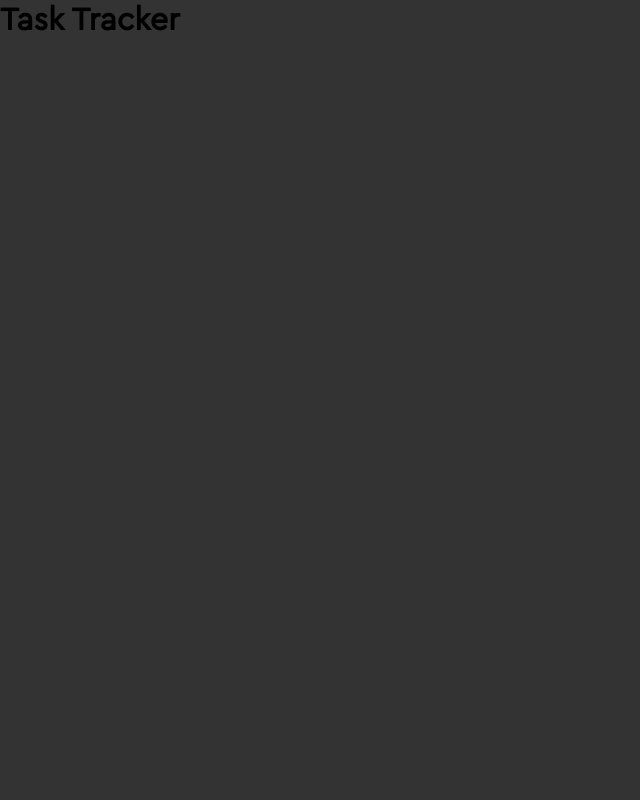
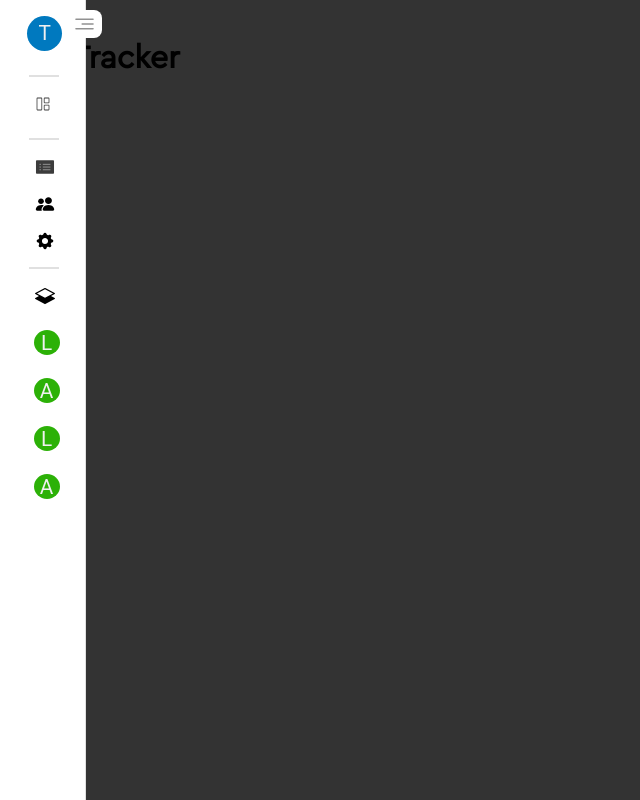
Before and after one commit to peaksoft-school/task-tracker-js9, a React (Create React App) app: page / in a window 1280 px wide. Shown: the whole page, without its empty margins (0-640 px from the left). Built offline with nearby package versions, Linux system fonts and the light colour scheme; a web font is replaced by a local one.

Commit message:
update sidebar

```diff
--- a/src/App.js
+++ b/src/App.js
@@ -1,9 +1,12 @@
+import { Sidenav } from './components/sidebar/Sidenav'
+import { data, workspacedata } from './utils/helpers/Helpers'
+
 function App() {
    return (
       <div>
+         <Sidenav data={data} workspacedata={workspacedata} />
          <h1>Task Tracker</h1>
       </div>
    )
 }
-
 export default App
--- /dev/null
+++ b/src/components/sidebar/ModalSideBar.jsx
@@ -0,0 +1,144 @@
+import { styled } from '@mui/system'
+import React, { useState } from 'react'
+import { ModalUi } from '../UI/modal/Modal'
+import { Input } from '../UI/input/Input'
+import { Button } from '../UI/button/Button'
+
+export const ModalSideBar = ({
+   showModal,
+   setShowModal,
+   editInput,
+   etidChangeInput,
+}) => {
+   const [showSecondModal, setShowSecondModal] = useState(false)
+
+   const openDeleteModal = () => {
+      setShowSecondModal(!showSecondModal)
+      setShowModal(false)
+   }
+   return (
+      <div>
+         {' '}
+         {showModal ? (
+            <StyleModalUi open={showModal} onClose={() => setShowModal(false)}>
+               <SettingStyle>Setting</SettingStyle>
+               <InputStyle
+                  value={editInput}
+                  onChange={etidChangeInput}
+                  type="text"
+               />
+               <ClarifyStyle onClick={openDeleteModal}>
+                  Delete this workspace?
+               </ClarifyStyle>
+               <ButtonContainer>
+                  <CanselButton onClick={() => setShowModal(false)}>
+                     Cancel
+                  </CanselButton>
+                  <SaveButton>Save</SaveButton>
+               </ButtonContainer>
+            </StyleModalUi>
+         ) : null}
+         {showSecondModal ? (
+            <StyleModalUi open={showSecondModal} onClose={openDeleteModal}>
+               <SettingStyle>Delete workspace</SettingStyle>
+               <ClarifyStyled>
+                  Are you sure to delete this workspace?
+               </ClarifyStyled>
+               <ButtonContainerSecond>
+                  <CanselButton onClick={openDeleteModal}>Cancel</CanselButton>
+                  <DeleteButton>Delete</DeleteButton>
+               </ButtonContainerSecond>
+            </StyleModalUi>
+         ) : null}
+      </div>
+   )
+}
+
+const SettingStyle = styled('span')(() => ({
+   fontSize: '1rem',
+   color: '#000',
+   display: 'flex',
+   justifyContent: 'center',
+   marginBottom: '1rem',
+}))
+const ButtonContainer = styled('div')(() => ({
+   display: 'flex',
+   justifyContent: 'end',
+   gap: '1rem',
+}))
+const ButtonContainerSecond = styled('div')(() => ({
+   display: 'flex',
+   justifyContent: 'end',
+   marginTop: '2.5rem',
+   gap: '1rem',
+}))
+const ClarifyStyle = styled('span')(() => ({
+   fontSize: '1rem',
+   color: '#D91212',
+   display: 'flex',
+   justifyContent: 'start',
+   marginTop: '1rem',
+   cursor: 'pointer',
+}))
+const ClarifyStyled = styled('span')(() => ({
+   fontSize: '1rem',
+   color: '#919191',
+   display: 'flex',
+   justifyContent: 'center',
+   marginTop: '1rem',
+}))
+const StyleModalUi = styled(ModalUi)(() => ({
+   display: 'flex',
+   flexDirection: 'column',
+   height: '11.625rem',
+   bordeRadius: '0.625rem',
+   background: '#FFF',
+}))
+const CanselButton = styled(Button)(() => ({
+   height: '2.125',
+   width: '4.885rem',
+   bordeRadius: '1.5rem',
+   fontFamily: 'CarePro',
+   backgroundColor: '#F0F0F0',
+   textTransform: 'capitalize',
+   color: '#919191',
+}))
+const SaveButton = styled(Button)(() => ({
+   height: '2.125',
+   width: '4rem',
+   bordeRadius: '1.5rem',
+   fontFamily: 'CarePro',
+   textTransform: 'capitalize',
+   '&:hover': {
+      backgroundColor: '#005688',
+      color: '#ffff',
+   },
+   '&:active': {
+      backgroundColor: '#57AEE0',
+   },
+}))
+const DeleteButton = styled(Button)(() => ({
+   height: '2.125',
+   width: '4.75rem',
+   bordeRadius: '1.5rem',
+   fontFamily: 'CarePro',
+   textTransform: 'capitalize',
+   backgroundColor: '#D91212',
+   '&:hover': {
+      backgroundColor: '#971414',
+      color: '#ffff',
+   },
+   '&:active': {
+      backgroundColor: '#db3333',
+   },
+}))
+const InputStyle = styled(Input)(() => ({
+   input: {
+      width: '27.3125rem',
+      height: '1.8rem',
+      padding: ' 0.375rem 1rem',
+      alignItems: ' center',
+      bordeRadius: '0.5rem',
+      border: '1px solid #D0D0D0',
+   },
+}))
--- a/src/components/sidebar/SideHead.jsx
+++ b/src/components/sidebar/SideHead.jsx
@@ -16,7 +16,10 @@ import {
    LeftIcon,
    PlusIcon,
    TemplateIcon,
+   ToolsIcon,
 } from '../../assets/icons'
+
+import { ModalSideBar } from './ModalSideBar'
 
 export const SideHead = ({
    open,
@@ -24,19 +27,41 @@ export const SideHead = ({
    activeItem,
    handleItemClick,
    menuItems,
+   handleDrawerToggle,
 }) => {
    const [toggleButton, setToggleButton] = useState(false)
+   const [showModal, setShowModal] = useState(false)
+   const [editInput, setEditInput] = useState(() =>
+      data.map((item) => item.name)
+   )
+   const etidChangeInput = (e) => {
+      setEditInput(e.target.value)
+   }
+
+   const openCloseModalHandler = (text, icon) => {
+      if (text === 'Settings' || icon === <ToolsIcon />) {
+         setShowModal(!showModal)
+         setEditInput(editInput)
+      }
+   }
+
    const toggleButtonHadler = () => {
       setToggleButton(!toggleButton)
    }
+
    return (
       <div>
          <List>
+            {data.map((item) => {
+               return (
                   <ListItem disablePadding>
                      <ListItemButton>
                         <StyleListItemIcon>
                            {open ? (
-                        <LeftIcon fill="3C3C3C" />
+                              <LeftIcon
+                                 onClick={handleDrawerToggle}
+                                 fill="3C3C3C"
+                              />
                            ) : (
                               <AvatarStyledHeader
                                  sx={{ bgcolor: '#0079BF' }}
@@ -44,16 +69,18 @@ export const SideHead = ({
                               >
                                  <p>
                                     <p style={{ fontSize: '1.3rem' }}>
-                                 {data.name[0]}
+                                       {item.name[0]}
                                     </p>
                                  </p>
                               </AvatarStyledHeader>
                            )}
                         </StyleListItemIcon>
 
-                  <ListItemText primary={data.name} />
+                        <ListItemText primary={item.name} />
                      </ListItemButton>
                   </ListItem>
+               )
+            })}
             <List />
             <DividerStyle open={open} />
             <List>
@@ -117,6 +144,9 @@ export const SideHead = ({
                      <ListItemText
                         primary={
                            <MenuItemStyles
+                              onClick={() =>
+                                 openCloseModalHandler(menuItems.text)
+                              }
                               style={{
                                  color:
                                     activeItem === menuItems.text
@@ -135,6 +165,12 @@ export const SideHead = ({
                </ActiveListItem>
             ))}
          </List>
+         <ModalSideBar
+            showModal={showModal}
+            setShowModal={setShowModal}
+            editInput={editInput}
+            etidChangeInput={etidChangeInput}
+         />
       </div>
    )
 }
--- a/src/components/sidebar/SideMain.jsx
+++ b/src/components/sidebar/SideMain.jsx
@@ -1,7 +1,6 @@
 import React, { useState } from 'react'
 import {
    Avatar,
-   Divider,
    List,
    ListItem,
    ListItemButton,
@@ -32,7 +31,6 @@ export const SideMain = ({
    }
    return (
       <div>
-         <DividerStyle open={open} />
          <List>
             <ActiveListItem
                open={open}
@@ -64,8 +62,9 @@ export const SideMain = ({
                   .slice(0, showMore ? workspacedata.length : 6)
                   .map((item) => (
                      <>
-                        <ListItem>
-                           <StyleListItemIcon key={item.name}>
+                        <Accounting>
+                           <AccountingListItemIcon key={item.name}>
+                              <StyledForSpace>
                                  <StyledAvatar
                                     sx={{ bgcolor: '#2CB107' }}
                                     alt="photo"
@@ -74,16 +73,22 @@ export const SideMain = ({
                                        {item.name[0]}
                                     </span>
                                  </StyledAvatar>
-                              <ListItemTextStyled>
-                                 {item.name}{' '}
-                              </ListItemTextStyled>
+                                 <StyledAccountingText>
+                                    {item.name}
+                                 </StyledAccountingText>
+                              </StyledForSpace>
+                              <StyledForSpaceSecond>
                                  <DownIcon
                                     onClick={() => toggleButtonHadler(item.id)}
                                     fill="3C3C3C"
-                                 style={{ marginLeft: '4.1rem' }}
+                                    style={{
+                                       marginLeft: '4.1rem',
+                                       cursor: 'pointer',
+                                    }}
                                  />
-                           </StyleListItemIcon>
-                        </ListItem>
+                              </StyledForSpaceSecond>
+                           </AccountingListItemIcon>
+                        </Accounting>
                         {workspaceId === item.id ? (
                            <ListStyled>
                               {menuItemsWorspace.map((item) => (
@@ -95,14 +100,16 @@ export const SideMain = ({
                                     >
                                        {item.icon}
                                     </StyleListItemIconPlus>
+
                                     <StyledListItemText>
                                        {item.text}
                                     </StyledListItemText>
-                                    <StyleListItemIconPlus
-                                       sx={{ marginRight: '0.8rem' }}
+                                    <ListItemIcon
+                                       fill="3C3C3C"
+                                       sx={{ marginLeft: '5.8rem' }}
                                     >
                                        {item.iconn}
-                                    </StyleListItemIconPlus>
+                                    </ListItemIcon>
                                  </ListItemStyle>
                               ))}
                            </ListStyled>
@@ -142,12 +149,6 @@ const ActiveListItem = styled(ListItem)(({ open }) => ({
    },
 }))
 
-const DividerStyle = styled(Divider)(({ open }) => ({
-   width: open ? '75%' : '35%',
-   marginLeft: '1.8rem',
-   borderBottom: '2px solid #E0E0E0',
-}))
-
 const ListSummaryStyle = styled(ListItem)(() => ({
    display: 'flex',
    flexDirection: 'column',
@@ -161,7 +162,17 @@ const ListSummaryStyle = styled(ListItem)(() => ({
 const ListStyled = styled(ListItem)(() => ({
    display: 'flex',
    flexDirection: 'column',
-   marginLeft: '0.5rem',
+   marginRight: '0.4rem',
+   cursor: 'pointer',
+}))
+const StyledForSpace = styled('div')(() => ({
+   display: 'flex',
+   gap: '1.9rem',
+   width: '5.6rem',
+   justifyContent: 'space-between',
+}))
+const StyledForSpaceSecond = styled('div')(() => ({
+   marginTop: '0.4rem',
 }))
 
 const StyleListItemIcon = styled(ListItemIcon)(() => ({
@@ -171,11 +182,18 @@ const StyleListItemIcon = styled(ListItemIcon)(() => ({
       marginLeft: '1.2rem',
    },
 }))
-const ListItemTextStyled = styled(ListItemText)(() => ({
-   '&.MuiListItemText-root ': {
-      minWidth: '3.4rem',
-      marginLeft: '1.7rem',
-      color: '#111',
+const AccountingListItemIcon = styled(ListItemIcon)(() => ({
+   '&.MuiListItemIcon-root ': {
+      display: 'flex',
+      justifyContent: 'space-around',
+   },
+}))
+const Accounting = styled(ListItem)(() => ({
+   '&.MuiListItem-root ': {
+      display: 'flex',
+      width: '100%',
+      marginLeft: '2.2rem',
+      cursor: 'default',
    },
 }))
 const StyledListItemText = styled(ListItemText)(() => ({
@@ -184,6 +202,9 @@ const StyledListItemText = styled(ListItemText)(() => ({
       color: '#919191',
       fontWeight: '400',
    },
+}))
+const StyledAccountingText = styled(ListItemText)(() => ({
+   color: '#3C3C3C',
 }))
 const ListItemStyle = styled(ListItem)(() => ({
    '&.MuiListItem-root ,MuiListItem-root MuiListItem-gutters MuiListItem-padding css-bjvhst-MuiListItem-root':
--- a/src/components/sidebar/Sidenav.jsx
+++ b/src/components/sidebar/Sidenav.jsx
@@ -19,12 +19,12 @@ import {
 } from '../../assets/icons'
 
 export function Sidenav({ data, dataLength, workspacedata }) {
-   const [open, setOpen] = useState(false)
+   const [openDrawer, setOpenDrawer] = useState(false)
    const [activeItem, setActiveItem] = useState(null)
    const [toggle, setToggle] = useState(false)
 
    const handleDrawerToggle = () => {
-      setOpen((prev) => !prev)
+      setOpenDrawer((prev) => !prev)
       setToggle((prev) => !prev)
    }
 
@@ -67,33 +67,37 @@ export function Sidenav({ data, dataLength, workspacedata }) {
       {
          text: 'Board',
          icon: <TemplateIcon fill="#919191" />,
+         id: 1,
       },
       {
          text: 'Participants',
          icon: <PeopleIcon fill="#919191" />,
          iconn: <PlusIcon fill="#919191" />,
+         id: 2,
       },
       {
          text: 'Settings',
          icon: <ToolsIcon fill="#919191" />,
+         id: 3,
       },
    ]
    return (
       <div style={{ display: 'flex' }}>
          <Box sx={{ zIndex: '0' }}>
-            <Drawer variant="permanent" open={open}>
+            <Drawer variant="permanent" open={openDrawer}>
                <SideHead
                   handleItemClick={handleItemClick}
-                  open={open}
+                  handleDrawerToggle={handleDrawerToggle}
+                  open={openDrawer}
                   data={data}
                   activeItem={activeItem}
                   menuItems={menuItems}
                />
-               <DividerStyle open={open} />
+               <DividerStyle open={openDrawer} />
                <SideMain
                   workspacedata={workspacedata}
                   menuItemsWorspace={menuItemsWorspace}
-                  open={open}
+                  open={openDrawer}
                   activeItem={activeItem}
                   handleItemClick={handleItemClick}
                />
@@ -174,5 +178,5 @@ const Drawer = styled(MuiDrawer, {
 const DividerStyle = styled(Divider)(({ open }) => ({
    width: open ? '75%' : '35%',
    marginLeft: '1.8rem',
-   // borderBottom: '0.51px solid #E0E0E0',
+   borderBottom: '2px solid #E0E0E0',
 }))
--- a/src/utils/helpers/Helpers.jsx
+++ b/src/utils/helpers/Helpers.jsx
@@ -30,3 +30,39 @@ export const schema = yup.object().shape({
       .oneOf([yup.ref('password'), null], 'Пароли должны совпадать')
       .required('Необходимо подтвердить пароль'),
 })
+
+export const data = [
+   {
+      name: 'Taigan',
+      partisipants: 222,
+      issues: 30,
+      id: 1,
+   },
+]
+
+export const workspacedata = [
+   {
+      name: 'LMS',
+      partisipants: 222,
+      issues: 30,
+      id: 2,
+   },
+   {
+      name: 'Accounting',
+      partisipants: 222,
+      issues: 30,
+      id: 3,
+   },
+   {
+      name: 'LMS',
+      partisipants: 222,
+      issues: 30,
+      id: 4,
+   },
+   {
+      name: 'Accounting',
+      partisipants: 222,
+      issues: 30,
+      id: 5,
+   },
+]
```
Lines whose indentation alone changed are shown as unchanged.
